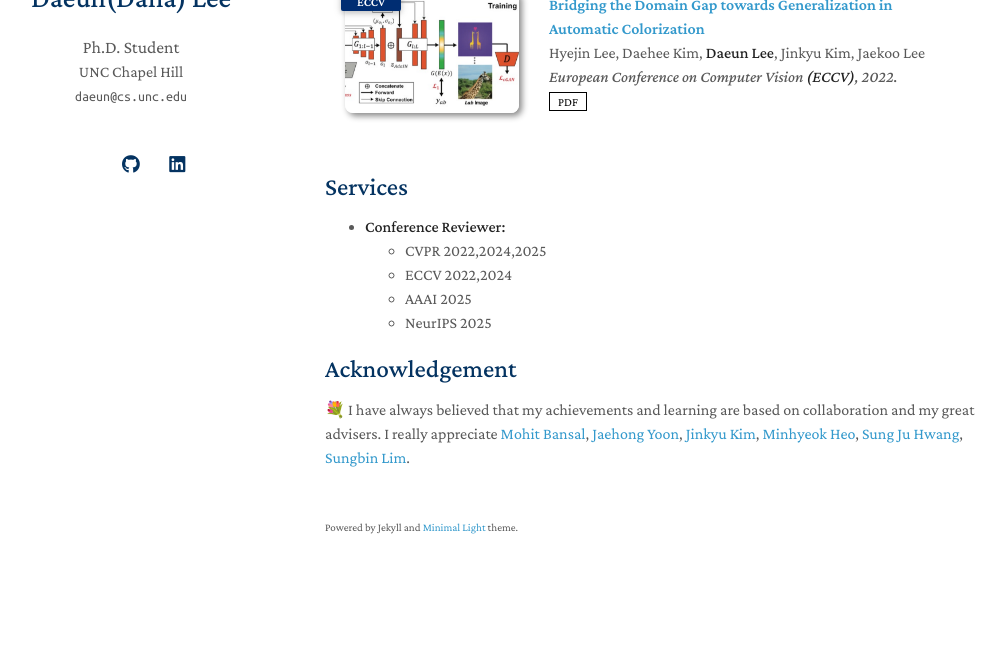
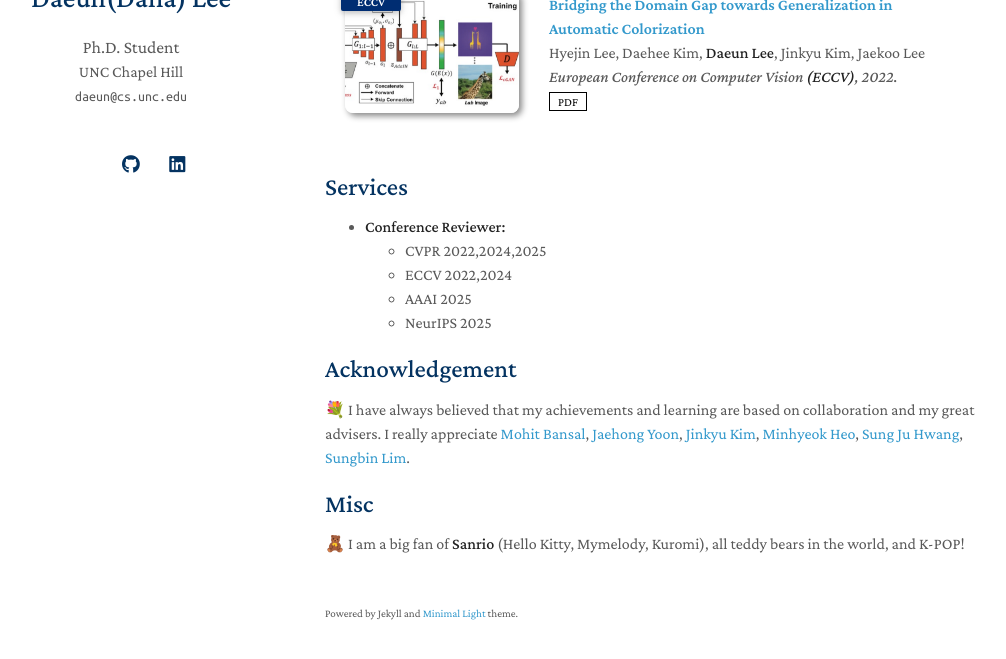
Before and after one commit to daeunni/daeunni.github.io, a Jekyll site: the page built from index.md, in a window 1280 px wide and 900 px high, scrolled down 1372 px, cut to the strip 206-865 px from the top of the window. Shown: the whole strip, without its empty margins (145-1151 px from the left). Built offline with Jekyll 4.4.1, drawn with Linux system fonts in a browser that asks for light colours; a style sheet for code colours, icons or effects is not loaded; our own code applies the rules of GitHub Pages for plain Markdown files; before the commit the page ends 2186 px from its top, so only the background shows below that.

Commit message:
Update ack.md

```diff
--- a/_includes/ack.md
+++ b/_includes/ack.md
@@ -1,3 +1,7 @@
 ## Acknowledgement
 
 💐 I have always believed that my achievements and learning are based on collaboration and my great advisers. I really appreciate [Mohit Bansal](https://www.cs.unc.edu/~mbansal/), [Jaehong Yoon](https://jaehong31.github.io/), [Jinkyu Kim](https://visionai.korea.ac.kr/), [Minhyeok Heo](https://www.linkedin.com/in/minhyeok-heo-b66a96179/), [Sung Ju Hwang](http://www.sungjuhwang.com/), [Sungbin Lim](https://www.sungbin-lim.net/).
+
+## Misc
+
+🧸 I am a big fan of **Sanrio** (Hello Kitty, Mymelody, Kuromi), all teddy bears in the world, and K-POP!
```
